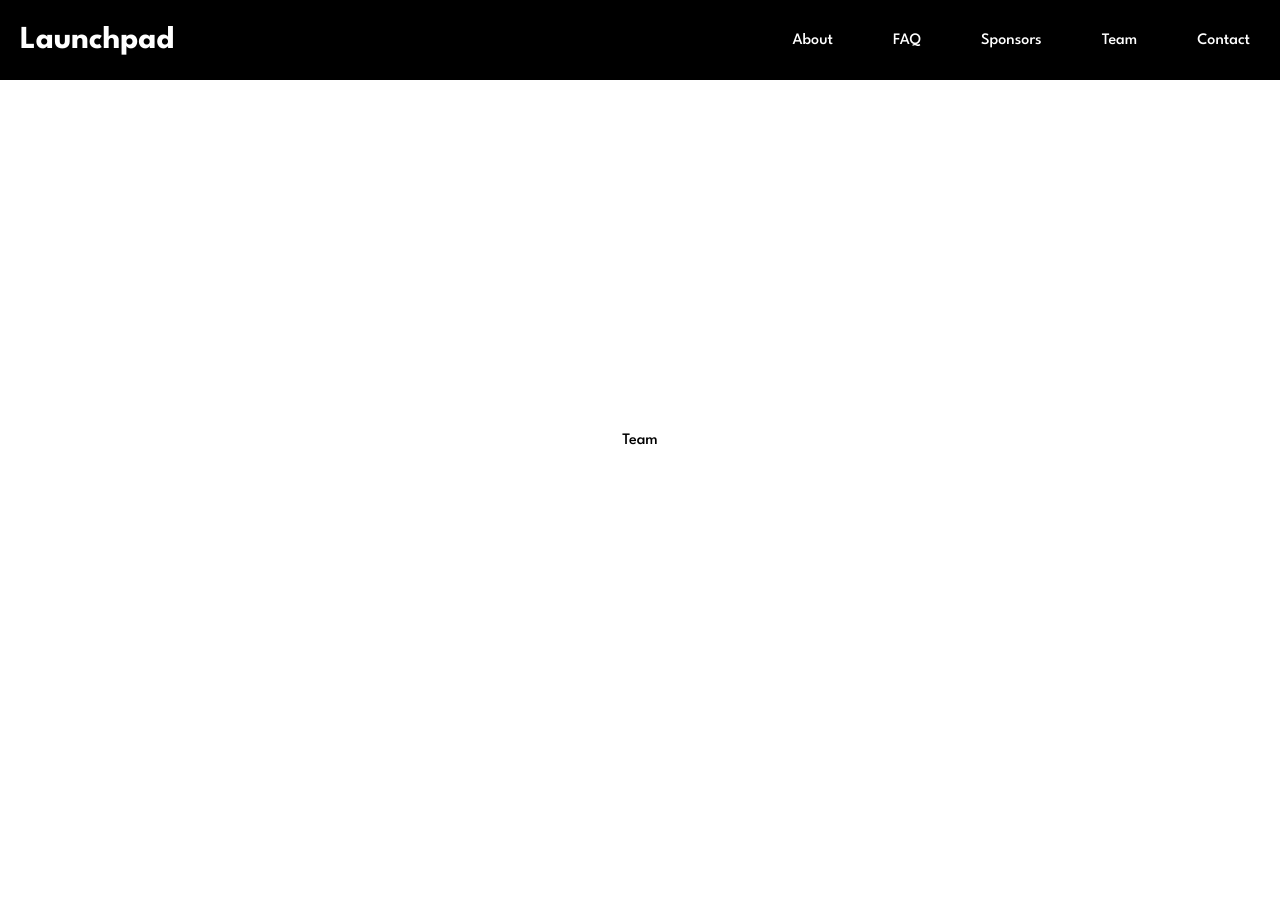
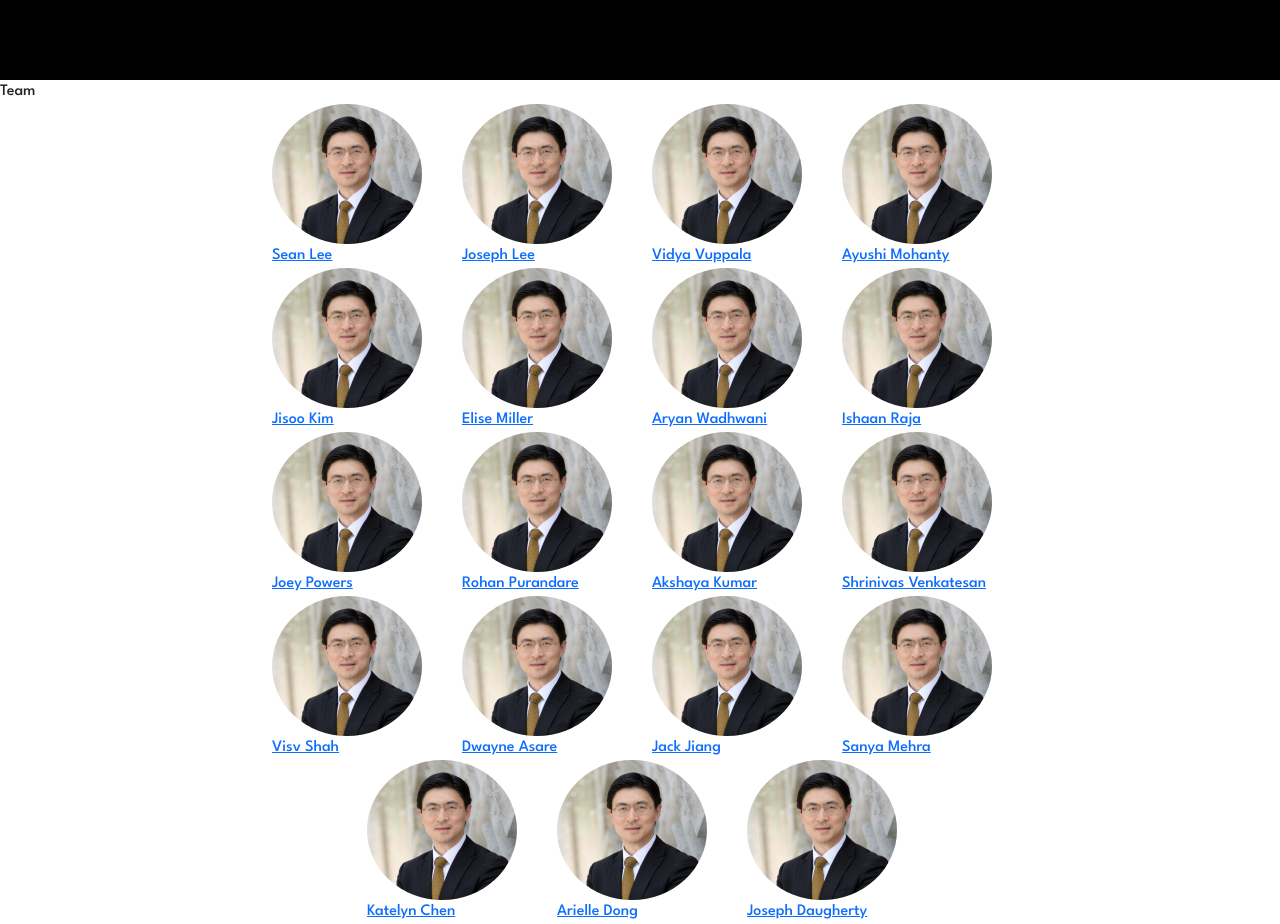
Before and after one commit to launchpadpurdue/website, a React (Create React App) app in the folder lp-website/: page /team in a window 1280 px wide. Before the commit the page ends 800 px from the top, so only its background shows below. Built offline with nearby package versions, Linux system fonts and the light colour scheme.

Commit message:
added basic structure of team info

```diff
--- a/lp-website/package.json
+++ b/lp-website/package.json
@@ -6,7 +6,9 @@
     "@testing-library/jest-dom": "^5.16.5",
     "@testing-library/react": "^13.4.0",
     "@testing-library/user-event": "^13.5.0",
+    "bootstrap": "^5.2.3",
     "react": "^18.2.0",
+    "react-bootstrap": "^2.7.2",
     "react-dom": "^18.2.0",
     "react-router-dom": "^6.8.2",
     "react-scripts": "5.0.1",
--- a/lp-website/src/Pages/Team/Team.jsx
+++ b/lp-website/src/Pages/Team/Team.jsx
@@ -1,10 +1,57 @@
 import React from 'react'
 import "./team.css"
+import image from './pic.jpg'
+import 'bootstrap/dist/css/bootstrap.min.css';
+import Container from 'react-bootstrap/Container';
+import Row from 'react-bootstrap/Row';
+import Col from 'react-bootstrap/Col';
+
 
 export default function Team() {
+
+  function ImageObject(props) {
+    return (
+      <div>
+        <img src={props.img} width="150" alt={props.name} className="circle"/>
+        <br />
+        <a href={props.link} target="_blank">{props.name}</a>
+      </div>
+    );
+  }
   return (
-    <div className="team">
+    <div>
         Team
+        <Container>
+          <Row className="justify-content-md-center">
+            <Col md="2"><ImageObject name="Sean Lee" img={image} link="https://google.com" role="President" year="Sophomore"/></Col>
+            <Col md="2"><ImageObject name="Joseph Lee" img={image} link="https://google.com" role="Treasurer" year="Sophomore"/></Col>
+            <Col md="2"><ImageObject name="Vidya Vuppala" img={image} link="https://google.com" role="Ads/Comm Lead" year="Junior"/></Col>
+            <Col md="2"><ImageObject name="Ayushi Mohanty" img={image} link="https://google.com" role="Events Lead" year="Sophomore"/></Col>
+          </Row>
+          <Row className="justify-content-md-center">
+            <Col md="2"><ImageObject name="Jisoo Kim" img={image} link="https://google.com" role="Ads/Comm Team" year="Senior"/></Col>
+            <Col md="2"><ImageObject name="Elise Miller" img={image} link="https://google.com" role="Events Team" year="Senior"/></Col>
+            <Col md="2"><ImageObject name="Aryan Wadhwani" img={image} link="https://google.com" role="Events Team" year="Senior"/></Col>
+            <Col md="2"><ImageObject name="Ishaan Raja" img={image} link="https://google.com" role="Events Team" year="Senior"/></Col>
+          </Row>
+          <Row className="justify-content-md-center">
+            <Col md="2"><ImageObject name="Joey Powers" img={image} link="https://google.com" role="Ads/Comm Team" year="Junior"/></Col>
+            <Col md="2"><ImageObject name="Rohan Purandare" img={image} link="https://google.com" role="Webdev Team" year="Junior"/></Col>
+            <Col md="2"><ImageObject name="Akshaya Kumar" img={image} link="https://google.com" role="Ads/Comm Team" year="Junior"/></Col>
+            <Col md="2"><ImageObject name="Shrinivas Venkatesan" img={image} link="https://google.com" role="Events Team" year="Sophomore"/></Col>
+          </Row>
+          <Row className="justify-content-md-center">
+            <Col md="2"><ImageObject name="Visv Shah" img={image} link="https://google.com" role="Webdev Team" year="Freshman"/></Col>
+            <Col md="2"><ImageObject name="Dwayne Asare" img={image} link="https://google.com" role="Webdev Team" year="Freshman"/></Col>
+            <Col md="2"><ImageObject name="Jack Jiang" img={image} link="https://google.com" role="Events Team" year="Freshman"/></Col>
+            <Col md="2"><ImageObject name="Sanya Mehra" img={image} link="https://google.com" role="Events Team" year="Freshman"/></Col>
+          </Row>
+          <Row className="justify-content-md-center">
+            <Col md="2"><ImageObject name="Katelyn Chen" img={image} link="https://google.com" role="Ads/Comm Team" year="Freshman"/></Col>
+            <Col md="2"><ImageObject name="Arielle Dong" img={image} link="https://google.com" role="Ads/Comm Team" year="Freshman"/></Col>
+            <Col md="2"><ImageObject name="Joseph Daugherty" img={image} link="https://google.com" role="Webdev Team" year="Freshman"/></Col>
+          </Row>
+        </Container>
     </div>
   )
 }
--- a/lp-website/src/Pages/Team/team.css
+++ b/lp-website/src/Pages/Team/team.css
@@ -7,3 +7,11 @@
     justify-content: center;
     height: 90vh;
 }
+
+.circle {
+    border-radius: 50%;
+}
+
+img:hover {
+    filter: blur(1px) brightness(80%);
+}
```
Also changed, not shown: lp-website/src/Pages/Team/pic.jpg (added), 1 other file (tests, documents, lock files or other folders).
